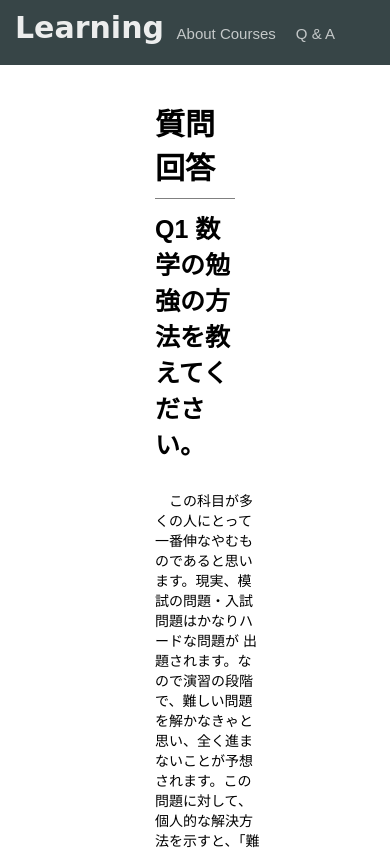
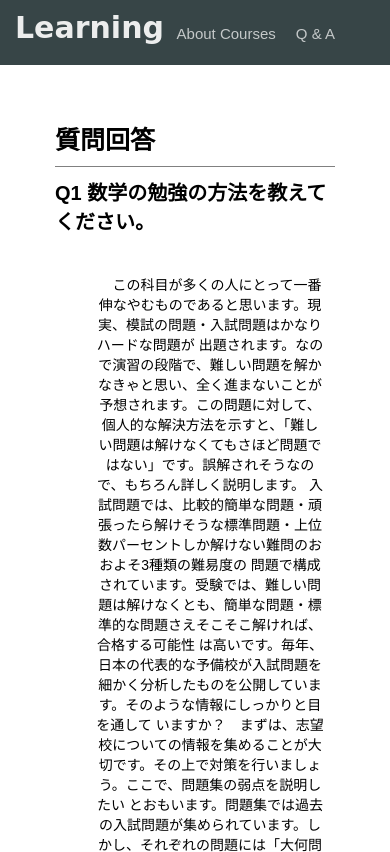
Before and after one commit to Shinnosuke2012/Learning, a plain HTML site: page Q&A_math.html in a window 390 px wide. Shown: the top 852 px of the page. Drawn offline with nearby package versions, Linux system fonts and the light colour scheme.

Commit message:
Update stylesheet_Q&A_math.css

```diff
--- a/stylesheet_Q&A_math.css
+++ b/stylesheet_Q&A_math.css
@@ -148,3 +148,35 @@ footer {
   .footer-right{
     float:left
   }
+
+
+ @media only screen and (max-width : 1000px){
+
+  }
+
+  @media only screen and (max-width : 670px){
+    .mv {
+      padding:100px 30px;
+    }
+
+    .mv-ttl{
+      margin:20px 10px;
+    }
+
+    .mv-ttl h1{
+      font-size:25px;
+    }
+
+    .mv-ttl h2{
+      font-size:20px;
+    }
+
+    .mv-txt{
+      text-align:center;
+    }
+
+    .mv-txt p{
+      padding:10px 10px;
+    }
+
+  }
```
